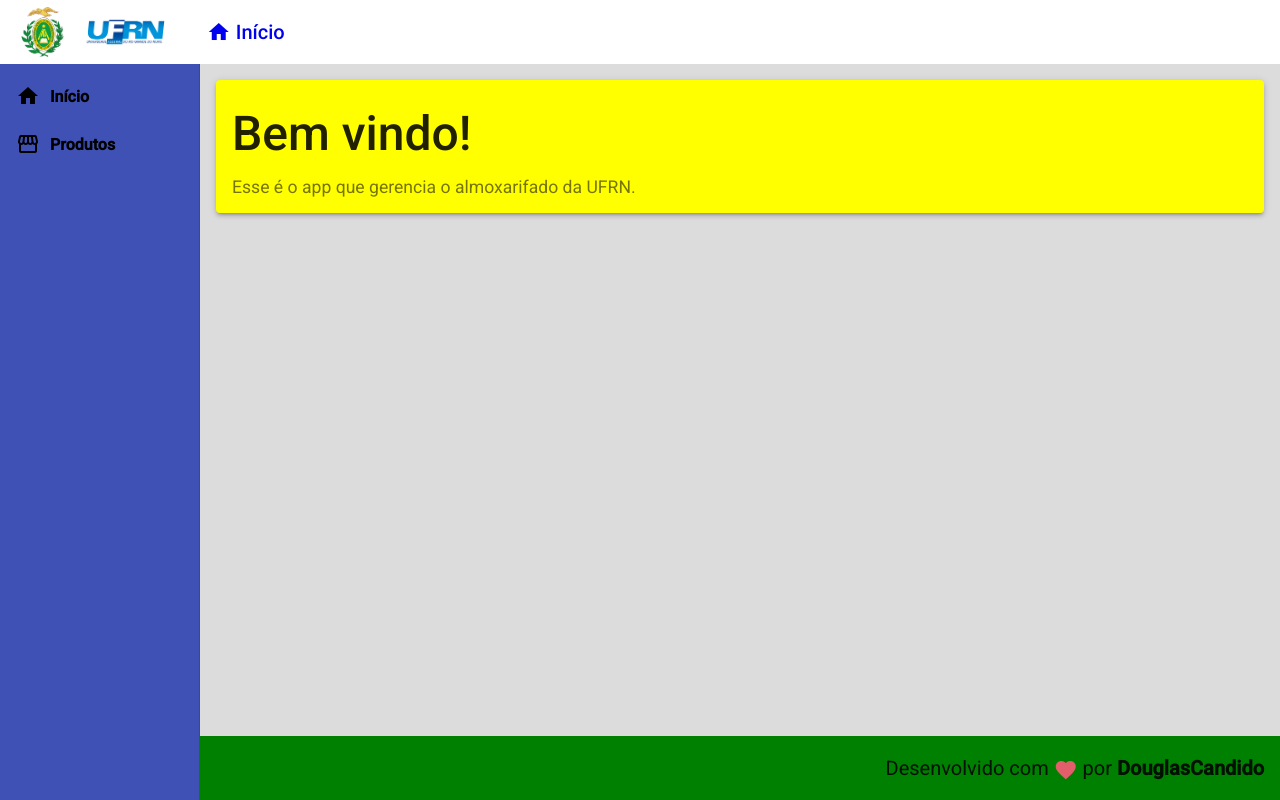
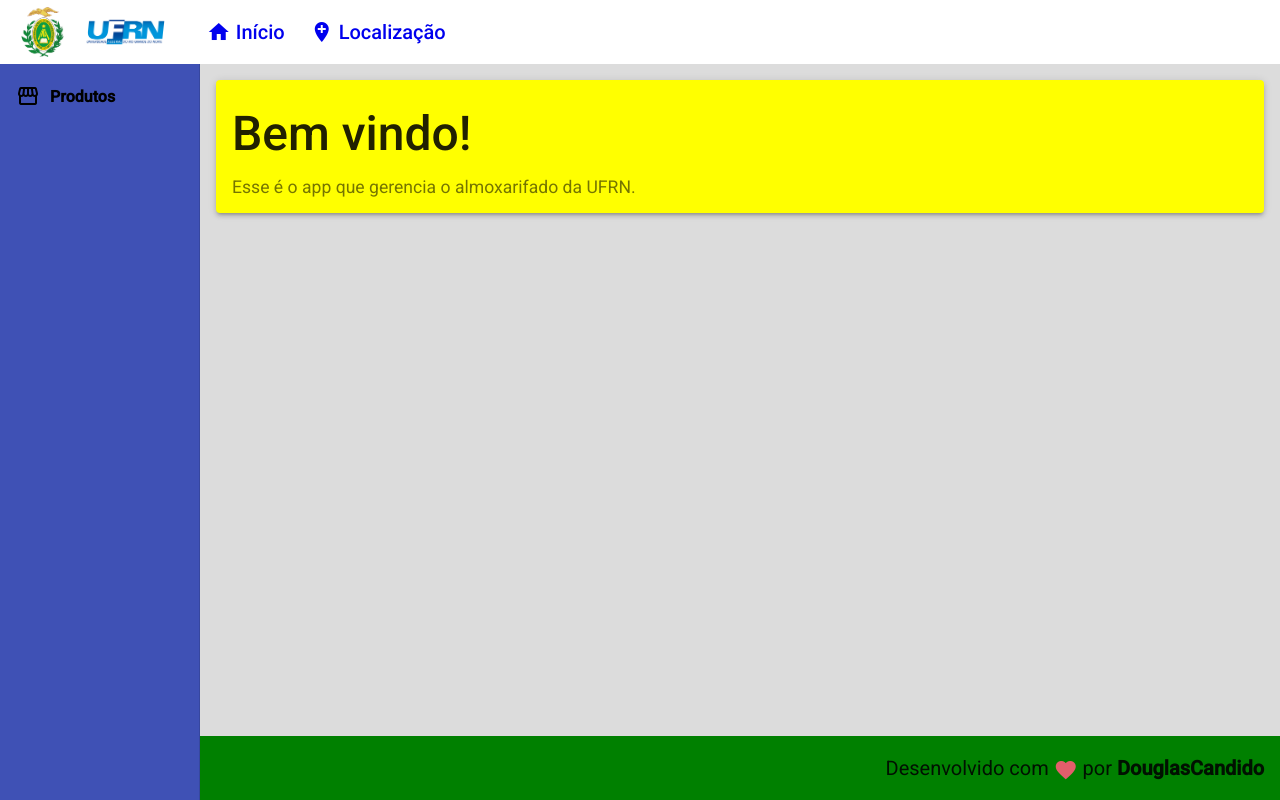
Before and after one commit to DouglasCandido/Angular-Warehouse-Manager, an Angular app in the folder warehouse-manager/: page / in a window 1280 px wide. Built offline with nearby package versions, Linux system fonts and the light colour scheme.

Commit message:
Minor changes.

```diff
--- a/warehouse-manager/package.json
+++ b/warehouse-manager/package.json
@@ -11,6 +11,7 @@
   },
   "private": true,
   "dependencies": {
+    "@agm/core": "^3.0.0-beta.0",
     "@angular/animations": "~11.1.2",
     "@angular/cdk": "^11.1.2",
     "@angular/common": "~11.1.2",
--- a/warehouse-manager/src/app/app-routing.module.ts
+++ b/warehouse-manager/src/app/app-routing.module.ts
@@ -2,10 +2,12 @@ import { NgModule } from '@angular/core';
 import { RouterModule, Routes } from '@angular/router';
 import { HomeComponent } from './views/home/home.component';
 import { ProductCrudComponent } from './views/product-crud/product-crud.component';
+import { MapComponent } from './views/map/map.component';
 
 const routes: Routes = [
   { path: '', component: HomeComponent },
-  { path: 'products', component: ProductCrudComponent }
+  { path: 'products', component: ProductCrudComponent },
+  { path: 'location', component: MapComponent}
 ];
 
 @NgModule({
--- a/warehouse-manager/src/app/app.module.ts
+++ b/warehouse-manager/src/app/app.module.ts
@@ -14,6 +14,7 @@ import { HomeComponent } from './views/home/home.component';
 import { MatCardModule } from '@angular/material/card';
 import { ProductCrudComponent } from './views/product-crud/product-crud.component';
 import { AppRoutingModule } from './app-routing.module';
+import { MapComponent } from './views/map/map.component';
 
 @NgModule({
   declarations: [
@@ -22,7 +23,8 @@ import { AppRoutingModule } from './app-routing.module';
     FooterComponent,
     NavComponent,
     HomeComponent,
-    ProductCrudComponent
+    ProductCrudComponent,
+    MapComponent
   ],
   imports: [
     BrowserModule,
--- a/warehouse-manager/src/app/components/template/header/header.component.html
+++ b/warehouse-manager/src/app/components/template/header/header.component.html
@@ -15,4 +15,10 @@
       <!-- Controle do Almoxarifado --> Início
     </a>
   </span>
+  <span class="title-group">
+    <a routerLink="/location">
+      <i class="material-icons">add_location</i>
+      <!-- Controle do Almoxarifado --> Localização
+    </a>
+  </span>
 </mat-toolbar>
--- a/warehouse-manager/src/app/components/template/nav/nav.component.html
+++ b/warehouse-manager/src/app/components/template/nav/nav.component.html
@@ -1,12 +1,6 @@
 <mat-sidenav-container class="container">
   <mat-sidenav class="sidenav" mode="side" opened fixedInViewport="true" fixedTopGap="64">
     <mat-nav-list class="nav-list">
-      <a mat-list-item routerLink="/">
-        <i class="material-icons">
-          home
-        </i>
-        Início
-      </a>
       <a mat-list-item routerLink="/products">
         <i class="material-icons">
           storefront
--- /dev/null
+++ b/warehouse-manager/src/app/views/map/map.component.html
@@ -0,0 +1 @@
+<p>map works!</p>
--- /dev/null
+++ b/warehouse-manager/src/app/views/map/map.component.ts
@@ -0,0 +1,15 @@
+import { Component, OnInit } from '@angular/core';
+
+@Component({
+  selector: 'app-map',
+  templateUrl: './map.component.html',
+  styleUrls: ['./map.component.css']
+})
+export class MapComponent implements OnInit {
+
+  constructor() { }
+
+  ngOnInit(): void {
+  }
+
+}
```
Also changed, not shown: warehouse-manager/src/app/views/map/map.component.css (added), 2 other files (tests, documents, lock files or other folders).
